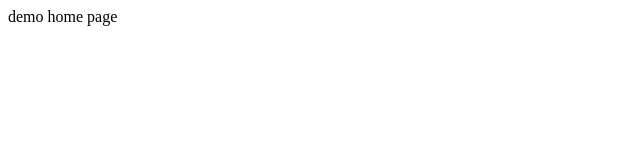
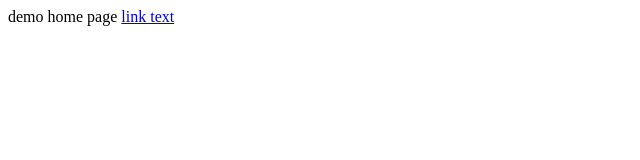
Before and after one commit to ctrl-work88/belady, a plain HTML site: page index.html in a window 1280 px wide. Shown: the full height of the page, 0-640 px from the left. Drawn offline with Linux system fonts and the light colour scheme.

Commit message:
Update index.html

```diff
--- a/index.html
+++ b/index.html
@@ -1 +1,3 @@
 demo home page
+
+<a href="arafat.html">link text</a>
```
